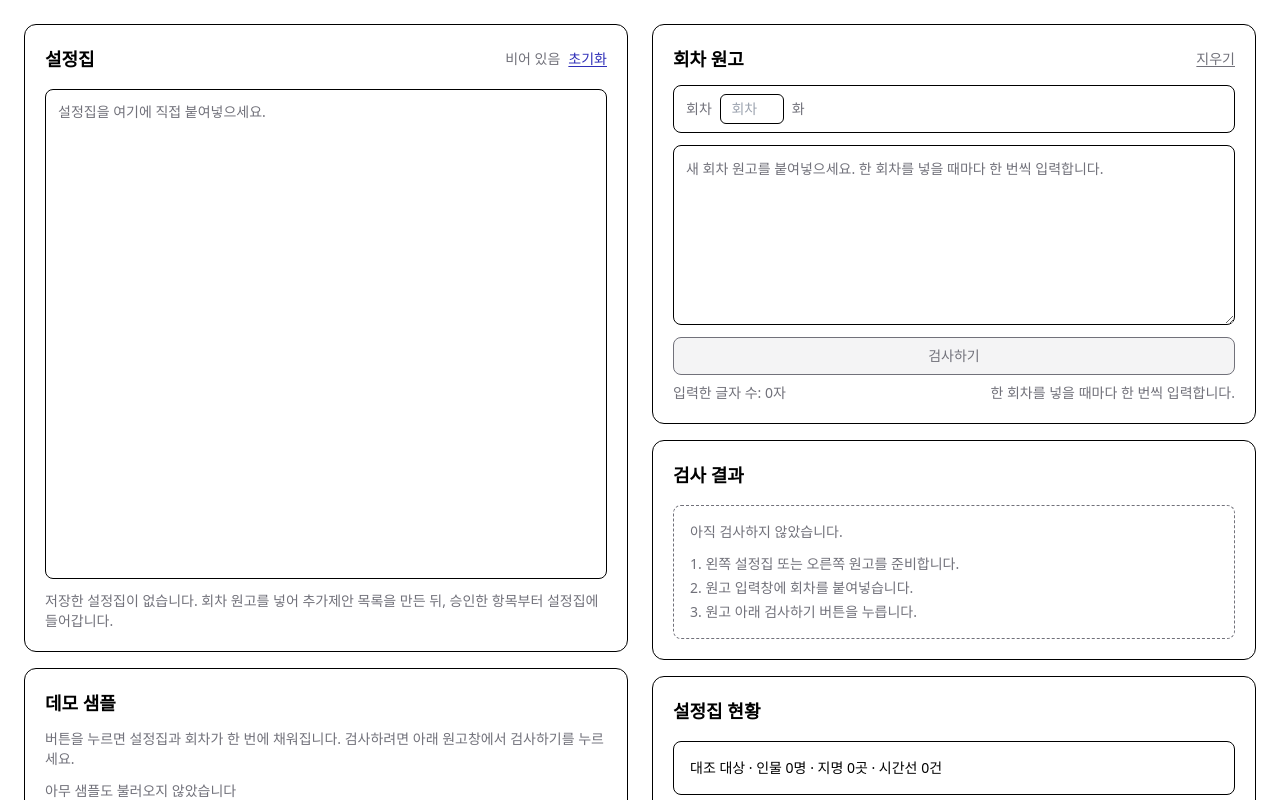
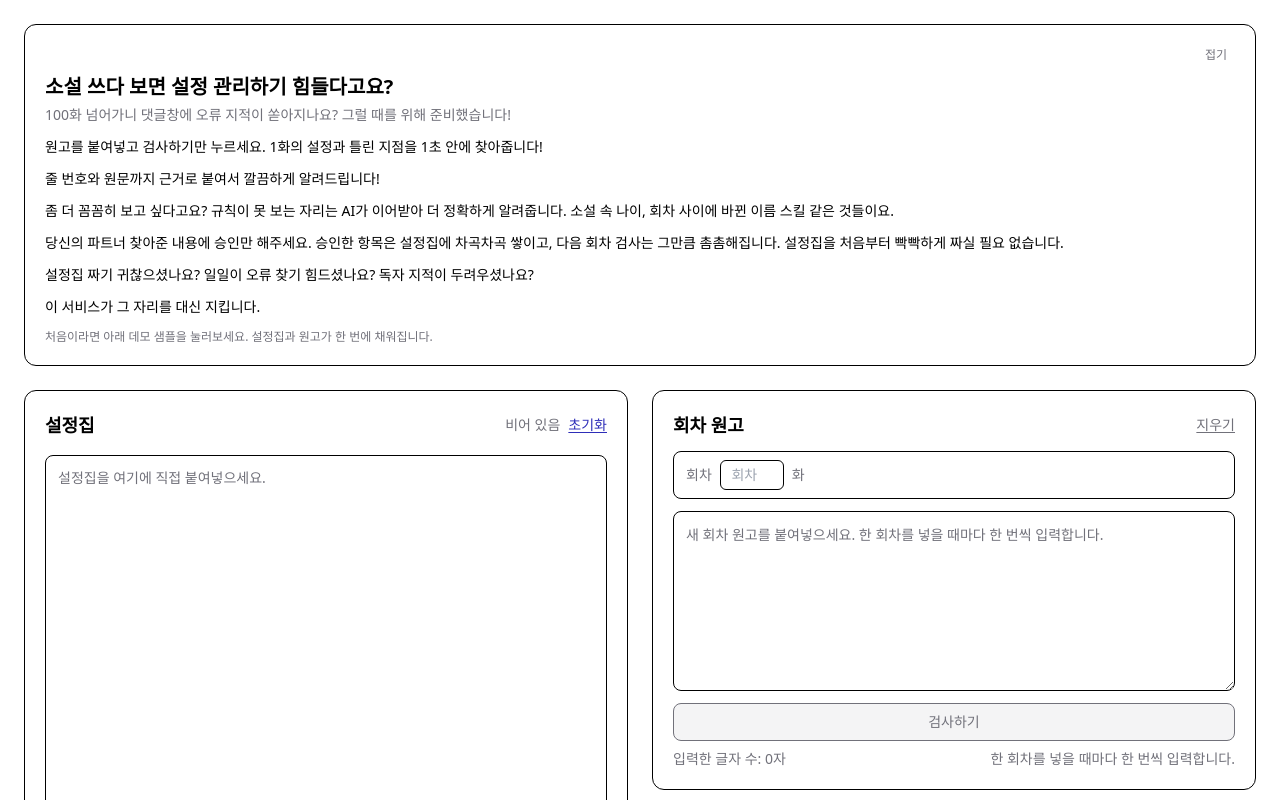
Before and after one commit to park-jang-sup/novel-setting-check-service, a Next.js app: page / in a window 1280 px wide. Shown: the top 800 px of the page. Built offline with nearby package versions, Linux system fonts and the light colour scheme.

Commit message:
feat: 메인 상단에 서비스 설명 블록 추가 (접기/펼치기, 결과 나올 때 자동 접기)

```diff
--- a/app/page.tsx
+++ b/app/page.tsx
@@ -1,6 +1,6 @@
 "use client";
 
-import { useState, useCallback } from "react";
+import { useState, useCallback, useEffect, useRef } from "react";
 import { SettingsPanel } from "@/components/SettingsPanel";
 import { ManuscriptInput } from "@/components/ManuscriptInput";
 import { ResultsPanel } from "@/components/ResultsPanel";
@@ -84,6 +84,16 @@ export default function Home() {
   const [isOpen, setIsOpen] = useState<string | null>(null);
   const [currentEpisodeNumber, setCurrentEpisodeNumber] = useState<string>("");
   const [currentWorkLabel, setCurrentWorkLabel] = useState<string>("");
+  const [isIntroCollapsed, setIsIntroCollapsed] = useState(false);
+  const introAutocloseRef = useRef<boolean | null>(null);
+
+  // 검사 결과가 처음 렌더링될 때 설명 블록 자동 접기
+  useEffect(() => {
+    if (result !== null && introAutocloseRef.current === null) {
+      introAutocloseRef.current = true;
+      setIsIntroCollapsed(true);
+    }
+  }, [result]);
 
   const handleRun = async () => {
     if (!manuscript.trim()) return;
@@ -131,6 +141,56 @@ export default function Home() {
 
   return (
     <main className="grid grid-cols-1 lg:grid-cols-2 gap-6 p-6 max-w-7xl mx-auto">
+      {/* 서비스 설명 블록 — 접기/펼치기, col-span-2 */}
+      <section className="col-span-1 lg:col-span-2 rounded-xl border border-[var(--border)] bg-[var(--card)] p-5">
+        <div className="flex justify-end">
+          <button
+            type="button"
+            onClick={() => setIsIntroCollapsed((v) => !v)}
+            className="rounded-md px-2 py-0.5 text-xs font-medium text-[var(--muted-foreground)] hover:text-[var(--accent)]"
+          >
+            {isIntroCollapsed ? "펼치기" : "접기"}
+          </button>
+        </div>
+        {!isIntroCollapsed && (
+          <div className="mt-2 space-y-3">
+            <div>
+              <h1 className="text-xl font-semibold">
+                소설 쓰다 보면 설정 관리하기 힘들다고요?
+              </h1>
+              <p className="mt-1 text-sm text-[var(--muted-foreground)]">
+                100화 넘어가니 댓글창에 오류 지적이 쏟아지나요? 그럴 때를 위해 준비했습니다!
+              </p>
+            </div>
+            <div className="space-y-3 text-sm text-[var(--foreground)]">
+              <p>
+                원고를 붙여넣고 검사하기만 누르세요. 1화의 설정과 틀린 지점을 1초 안에 찾아줍니다!
+              </p>
+              <p>
+                줄 번호와 원문까지 근거로 붙여서 깔끔하게 알려드립니다!
+              </p>
+              <p>
+                좀 더 꼼꼼히 보고 싶다고요? 규칙이 못 보는 자리는 AI가 이어받아 더 정확하게 알려줍니다.
+                소설 속 나이, 회차 사이에 바뀐 이름 스킬 같은 것들이요.
+              </p>
+              <p>
+                당신의 파트너 찾아준 내용에 승인만 해주세요. 승인한 항목은 설정집에 차곡차곡 쌓이고,
+                다음 회차 검사는 그만큼 촘촘해집니다. 설정집을 처음부터 빡빡하게 짜실 필요 없습니다.
+              </p>
+              <p>
+                설정집 짜기 귀찮으셨나요? 일일이 오류 찾기 힘드셨나요? 독자 지적이 두려우셨나요?
+              </p>
+              <p>
+                이 서비스가 그 자리를 대신 지킵니다.
+              </p>
+              <p className="text-xs text-[var(--muted-foreground)] mt-2">
+                처음이라면 아래 데모 샘플을 눌러보세요. 설정집과 원고가 한 번에 채워집니다.
+              </p>
+            </div>
+          </div>
+        )}
+      </section>
+
       <section className="flex flex-col gap-4">
         <SettingsPanel />
         <div className="rounded-xl border border-[var(--border)] bg-[var(--card)] p-5 flex flex-col gap-3">
```
